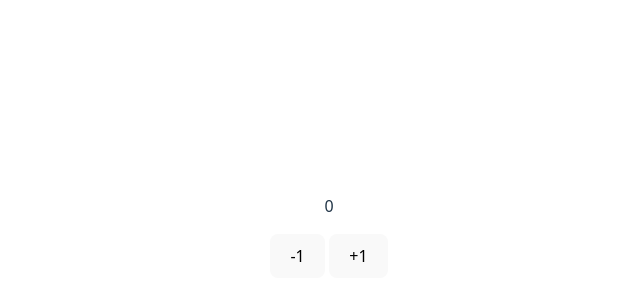
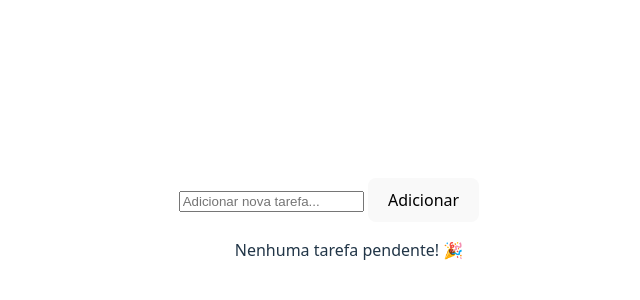
Before and after one commit to nicolas4pitz/nodejs, a Svelte app in the folder vite/vite-app-svelte/: page / in a window 1280 px wide. Shown: the part 172-472 px from the top of the page, without its empty margins (311-951 px from the left). Built offline with nearby package versions, Linux system fonts and the light colour scheme.

Commit message:
Lista de Tarefas

```diff
--- a/vite/vite-app-svelte/src/App.svelte
+++ b/vite/vite-app-svelte/src/App.svelte
@@ -1,9 +1,10 @@
 <script lang="ts">
   import Counter from "./lib/Counter.svelte";
+  import ListaDeTarefas from "./lib/ListaDeTarefas.svelte";
 </script>
 
 <main>
-  <Counter/>
+  <ListaDeTarefas/>
 </main>
 
 <style>
--- /dev/null
+++ b/vite/vite-app-svelte/src/lib/ListaDeTarefas.svelte
@@ -0,0 +1,34 @@
+<script lang="ts">
+  let toDoList = $state<string[]>([]);
+  let newTaskText = $state('');
+
+  function addTask() {
+    if (newTaskText.trim() !== '') {
+      toDoList.push(newTaskText.trim());
+      newTaskText = '';
+    }
+  }
+
+  function removeItem(indexToRemove: number) {
+    toDoList = toDoList.filter((_, index) => index !== indexToRemove);
+  }
+</script>
+
+<input type="text" bind:value={newTaskText} placeholder="Adicionar nova tarefa..." />
+<button onclick={addTask}>Adicionar</button>
+
+<ul>
+  {#each toDoList as task, index (index)}
+    <li>
+      <span>{task}</span>
+      <button onclick={() => removeItem(index)}>Remover</button>
+    </li>
+  {/each}
+  {#if toDoList.length === 0}
+    <p>Nenhuma tarefa pendente! 🎉</p>
+  {/if}
+</ul>
+
+<style>
+
+</style>
```
Also changed, not shown: 1 other file (tests, documents, lock files or other folders).
